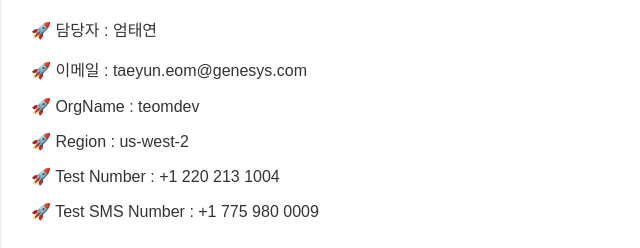
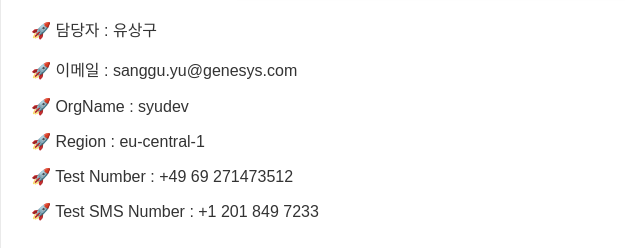
Before and after one commit to YuSangGu/Webmessaging, a plain HTML site: page index.html in a window 1280 px wide. Shown: the part 353-601 px from the top of the page, 209-849 px from the left. Drawn offline with Linux system fonts and the light colour scheme.

Commit message:
Update index.html

```diff
--- a/index.html
+++ b/index.html
@@ -65,12 +65,12 @@
     <div class="container">
         <div class="header-image">
             <img src="https://api-cdn.usw2.pure.cloud/response-assets/v2/uploads/38beafed-b583-463c-b818-a1fce29d895c/f3841fec-3bca-4c04-8278-42abed8ad3ff.75f0e86e-7c26-4e97-8f3c-225572ad1f99.jpg" alt="Genesys 상징 이미지" >
-            <p style="text-align: left;"> 🚀 담당자 : 엄태연</p>
-            <p style="text-align: left;"> 🚀 이메일 : taeyun.eom@genesys.com</p>
-            <p style="text-align: left;"> 🚀 OrgName : teomdev</p>
-            <p style="text-align: left;"> 🚀 Region : us-west-2</p>
-            <p style="text-align: left;"> 🚀 Test Number : +1 220 213 1004</p>
-            <p style="text-align: left;"> 🚀 Test SMS Number : +1 775 980 0009</p>
+            <p style="text-align: left;"> 🚀 담당자 : 유상구</p>
+            <p style="text-align: left;"> 🚀 이메일 : sanggu.yu@genesys.com</p>
+            <p style="text-align: left;"> 🚀 OrgName : syudev</p>
+            <p style="text-align: left;"> 🚀 Region : eu-central-1</p>
+            <p style="text-align: left;"> 🚀 Test Number : +49 69 271473512</p>
+            <p style="text-align: left;"> 🚀 Test SMS Number : +1 201 849 7233</p>
         </div>
 
         <h1>🔍 기능 테스트 목록</h1>
```
